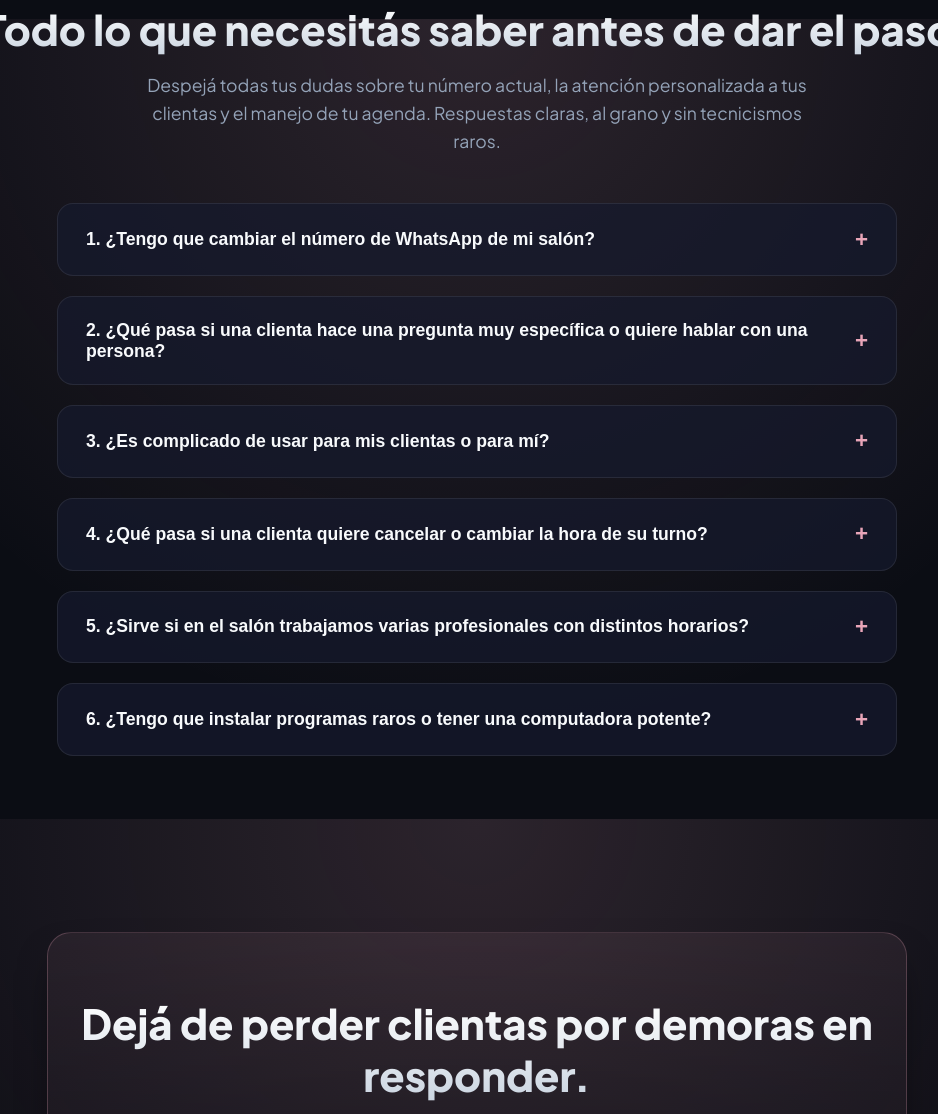
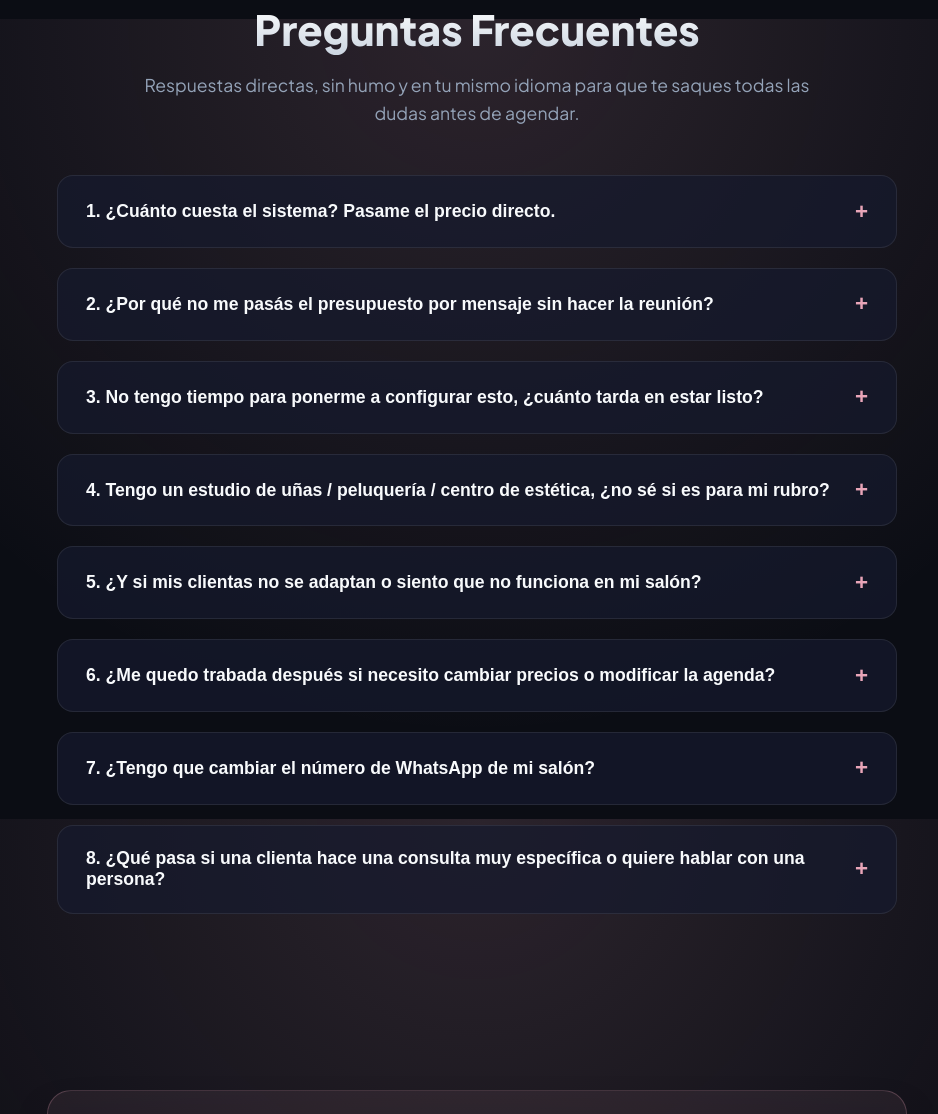
Before and after one commit to elinaralderete-ux/PORTAFOLIO-ELY, a plain HTML site: page index.html in a window 1280 px wide. Shown: the part 6381-7495 px from the top of the page, without its empty margins (163-1101 px from the left). Drawn offline with Linux system fonts and the light colour scheme; a web font is replaced by a local one.

Commit message:
Add files via upload

```diff
--- a/index.html
+++ b/index.html
@@ -1383,87 +1383,112 @@
     </section>
 
     <!-- ==========================================================================
-         SECCIÓN 6: PREGUNTAS FRECUENTES (Cierre de las 6 objeciones clave)
+         SECCIÓN 6: PREGUNTAS FRECUENTES (8 Objeciones en voz del cliente)
          ========================================================================== -->
     <section id="faq">
       <div class="container">
-        <h2 class="section-title">Todo lo que necesitás saber antes de dar el paso.</h2>
+        <h2 class="section-title">Preguntas Frecuentes</h2>
         <p class="section-subtitle">
-          Despejá todas tus dudas sobre tu número actual, la atención personalizada a tus clientas y el manejo de tu agenda. Respuestas claras, al grano y sin tecnicismos raros.
+          Respuestas directas, sin humo y en tu mismo idioma para que te saques todas las dudas antes de agendar.
         </p>
 
         <div class="faq-wrapper">
           <div class="faq-item">
             <button class="faq-question">
-              <span>1. ¿Tengo que cambiar el número de WhatsApp de mi salón?</span>
+              <span>1. ¿Cuánto cuesta el sistema? Pasame el precio directo.</span>
               <span class="faq-icon">+</span>
             </button>
             <div class="faq-answer">
               <div class="faq-answer-inner">
-                <p><strong>Respuesta:</strong> No, trabajamos sobre tu número actual de siempre. No perdés contactos ni chats.</p>
+                <p><strong>Respuesta:</strong> No creo en los paquetes enlatados ni en dar números en el aire sin entender tu negocio. Cada salón tiene su volumen de turnos y estructura de servicios. Primero probás la demo interactiva en esta página; si ves que te sirve, nos reunimos 20 minutos y te armo una propuesta a tu medida exacta, sin pagar de más por funciones que no usás.</p>
               </div>
             </div>
           </div>
 
           <div class="faq-item">
             <button class="faq-question">
-              <span>2. ¿Qué pasa si una clienta hace una pregunta muy específica o quiere hablar con una persona?</span>
+              <span>2. ¿Por qué no me pasás el presupuesto por mensaje sin hacer la reunión?</span>
               <span class="faq-icon">+</span>
             </button>
             <div class="faq-answer">
               <div class="faq-answer-inner">
-                <p><strong>Respuesta:</strong> El sistema detecta la consulta compleja, no responde a ciegas y te deriva el chat a vos o a tu recepción inmediatamente.</p>
+                <p><strong>Respuesta:</strong> Porque no te quiero vender algo que después te quede grande o chico. La reunión dura 20 minutos por reloj: vemos el sistema aplicado a la dinámica de tu salón y te llevás la propuesta clara en el momento, sin vueltas ni ningún compromiso.</p>
               </div>
             </div>
           </div>
 
           <div class="faq-item">
             <button class="faq-question">
-              <span>3. ¿Es complicado de usar para mis clientas o para mí?</span>
+              <span>3. No tengo tiempo para ponerme a configurar esto, ¿cuánto tarda en estar listo?</span>
               <span class="faq-icon">+</span>
             </button>
             <div class="faq-answer">
               <div class="faq-answer-inner">
-                <p><strong>Respuesta:</strong> Para las clientas es como chatear con una persona por WhatsApp. Para vos es facilísimo: ves la agenda limpia y ordenada desde tu celular o computadora.</p>
+                <p><strong>Respuesta:</strong> El trabajo pesado lo hago yo. Vos solo aportás 30 minutos al inicio para pasarme tus servicios y horarios, y 30 minutos al final para hacer la prueba juntas. En 7 a 10 días tenés el sistema funcionando al 100% sin descuidar la atención de tus clientas.</p>
               </div>
             </div>
           </div>
 
           <div class="faq-item">
             <button class="faq-question">
-              <span>4. ¿Qué pasa si una clienta quiere cancelar o cambiar la hora de su turno?</span>
+              <span>4. Tengo un estudio de uñas / peluquería / centro de estética, ¿no sé si es para mi rubro?</span>
               <span class="faq-icon">+</span>
             </button>
             <div class="faq-answer">
               <div class="faq-answer-inner">
-                <p><strong>Respuesta:</strong> Lo hace directo desde el chat de WhatsApp con anticipación; el sistema libera ese turno automáticamente para que otra persona lo ocupe.</p>
+                <p><strong>Respuesta:</strong> Es específico para salones de belleza, estudios de uñas, peluquerías, barberías y centros de estética. Si en tu día a día perdés tiempo respondiendo "cuánto sale", "a qué hora tenés lugar" o "cancelame el turno", la solución encaja perfecto en tu negocio.</p>
               </div>
             </div>
           </div>
 
           <div class="faq-item">
             <button class="faq-question">
-              <span>5. ¿Sirve si en el salón trabajamos varias profesionales con distintos horarios?</span>
+              <span>5. ¿Y si mis clientas no se adaptan o siento que no funciona en mi salón?</span>
               <span class="faq-icon">+</span>
             </button>
             <div class="faq-answer">
               <div class="faq-answer-inner">
-                <p><strong>Respuesta:</strong> Sí, se configura la disponibilidad de cada profesional por separado para que la clienta elija con quién y cuándo atenderse.</p>
+                <p><strong>Respuesta:</strong> WhatsApp es la herramienta que tus clientas ya usan todos los días. Para ellas es rápido, natural y educado. De todas formas, podés probar la demo interactiva en vivo aquí mismo antes de tomar cualquier decisión.</p>
               </div>
             </div>
           </div>
 
           <div class="faq-item">
             <button class="faq-question">
-              <span>6. ¿Tengo que instalar programas raros o tener una computadora potente?</span>
+              <span>6. ¿Me quedo trabada después si necesito cambiar precios o modificar la agenda?</span>
               <span class="faq-icon">+</span>
             </button>
             <div class="faq-answer">
               <div class="faq-answer-inner">
-                <p><strong>Respuesta:</strong> Para nada. Todo corre directo en WhatsApp y la agenda se sincroniza con Google Calendar o una pantalla muy sencilla que abrís desde cualquier navegador.</p>
+                <p><strong>Respuesta:</strong> Te entrego una capacitación exprés de 15 minutos para que modifiques servicios o precios en dos clics sin depender de nadie. Y si te surge cualquier duda, tenés mi soporte directo por WhatsApp para resolverlo al instante.</p>
               </div>
             </div>
           </div>
+
+          <div class="faq-item">
+            <button class="faq-question">
+              <span>7. ¿Tengo que cambiar el número de WhatsApp de mi salón?</span>
+              <span class="faq-icon">+</span>
+            </button>
+            <div class="faq-answer">
+              <div class="faq-answer-inner">
+                <p><strong>Respuesta:</strong> No. Se vincula a tu número actual de WhatsApp Business. Mantenés tus contactos, tus conversaciones históricas y tu número de siempre sin perder nada.</p>
+              </div>
+            </div>
+          </div>
+
+          <div class="faq-item">
+            <button class="faq-question">
+              <span>8. ¿Qué pasa si una clienta hace una consulta muy específica o quiere hablar con una persona?</span>
+              <span class="faq-icon">+</span>
+            </button>
+            <div class="faq-answer">
+              <div class="faq-answer-inner">
+                <p><strong>Respuesta:</strong> El asistente virtual nunca inventa datos ni arriesga respuestas. Si detecta una pregunta compleja o si la clienta solicita atención personal, pausamos el bot y te deriva el chat directo a vos para que intervengas.</p>
+              </div>
+            </div>
+          </div>
+
         </div>
       </div>
     </section>
```
